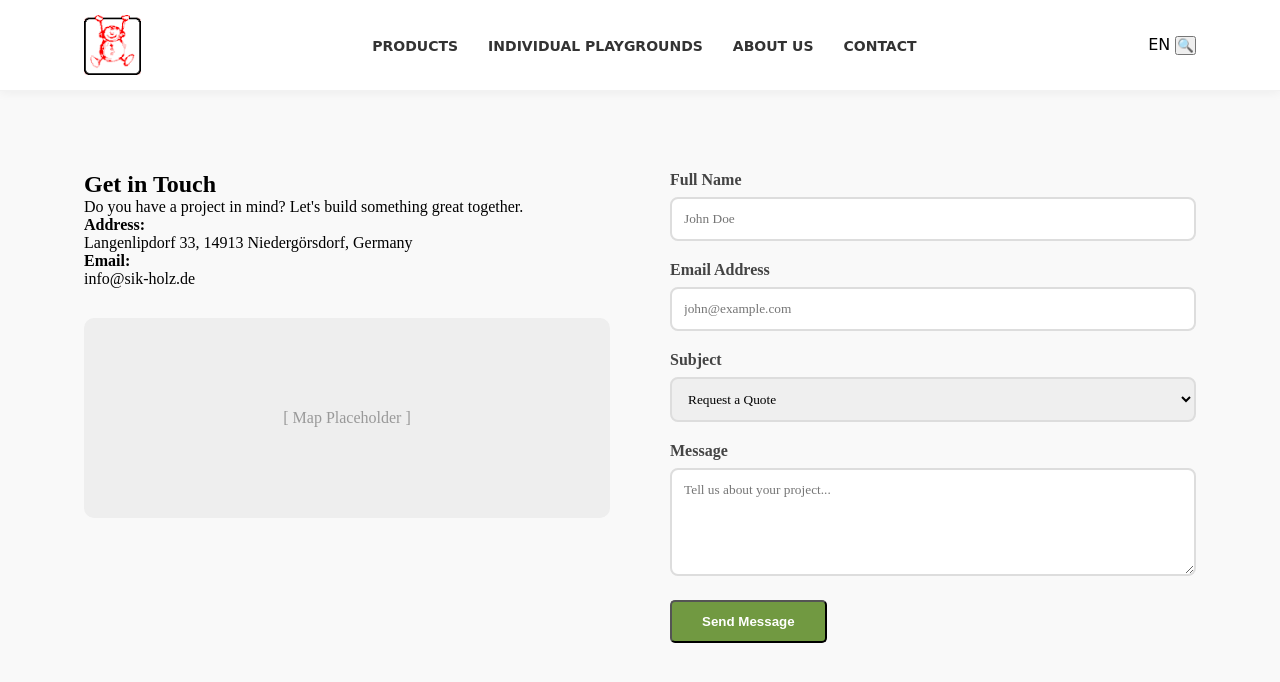
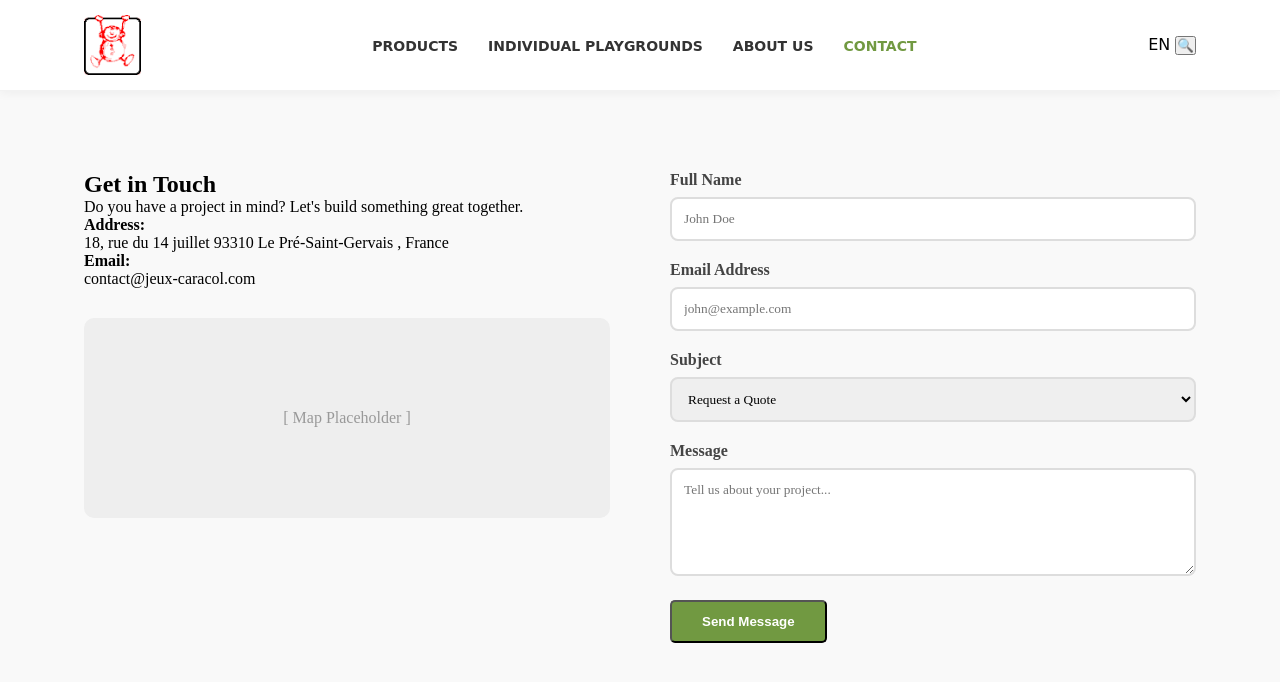
Before and after one commit to isyly/Karacol, a plain HTML site: page contact.html in a window 1280 px wide. Drawn offline with Linux system fonts and the light colour scheme; a web font is replaced by a local one.

Commit message:
Correction favicon

```diff
--- a/contact.html
+++ b/contact.html
@@ -9,6 +9,7 @@
     <link rel="preconnect" href="https://fonts.gstatic.com" crossorigin>
     <link href="https://fonts.googleapis.com/css2?family=Love+Ya+Like+A+Sister&display=swap" rel="stylesheet">
     <script src="script.js" defer></script>
+        <link rel="icon" type="image/png" href="favicon-Kara.png">
 
 </head>
 <body>
@@ -23,7 +24,7 @@
                     <li><a href="#">Products</a></li>
                     <li><a href="#">Individual Playgrounds</a></li>
                     <li><a href="#">About us</a></li>
-                    <li><a href="contact.html">Contact</a></li>
+                    <li><a href="contact.html" class="nav-active">Contact</a></li>
                 </ul>
 
             </nav>
@@ -47,11 +48,13 @@
 
             <div class="info-item">
                 <strong>Address:</strong>
-                <p>Langenlipdorf 33, 14913 Niedergörsdorf, Germany</p>
+                <p>18, rue du 14 juillet
+93310 Le Pré-Saint-Gervais
+, France</p>
             </div>
             <div class="info-item">
                 <strong>Email:</strong>
-                <p>info@sik-holz.de</p>
+                <p>contact@jeux-caracol.com</p>
             </div>
             <div class="map-placeholder">
                 [ Map Placeholder ]
--- a/style.css
+++ b/style.css
@@ -516,6 +516,10 @@
     flex-wrap: wrap;
 }
 
+.navigation .nav-active{
+color: #719941; /* Le vert Karacol */ font-weight: bolder; }
+
+
 .contact-info,
 .contact-form {
     flex: 1;
```
Also changed, not shown: index.html (+3 -1 lines), source/favicon-Kara.png (added).
